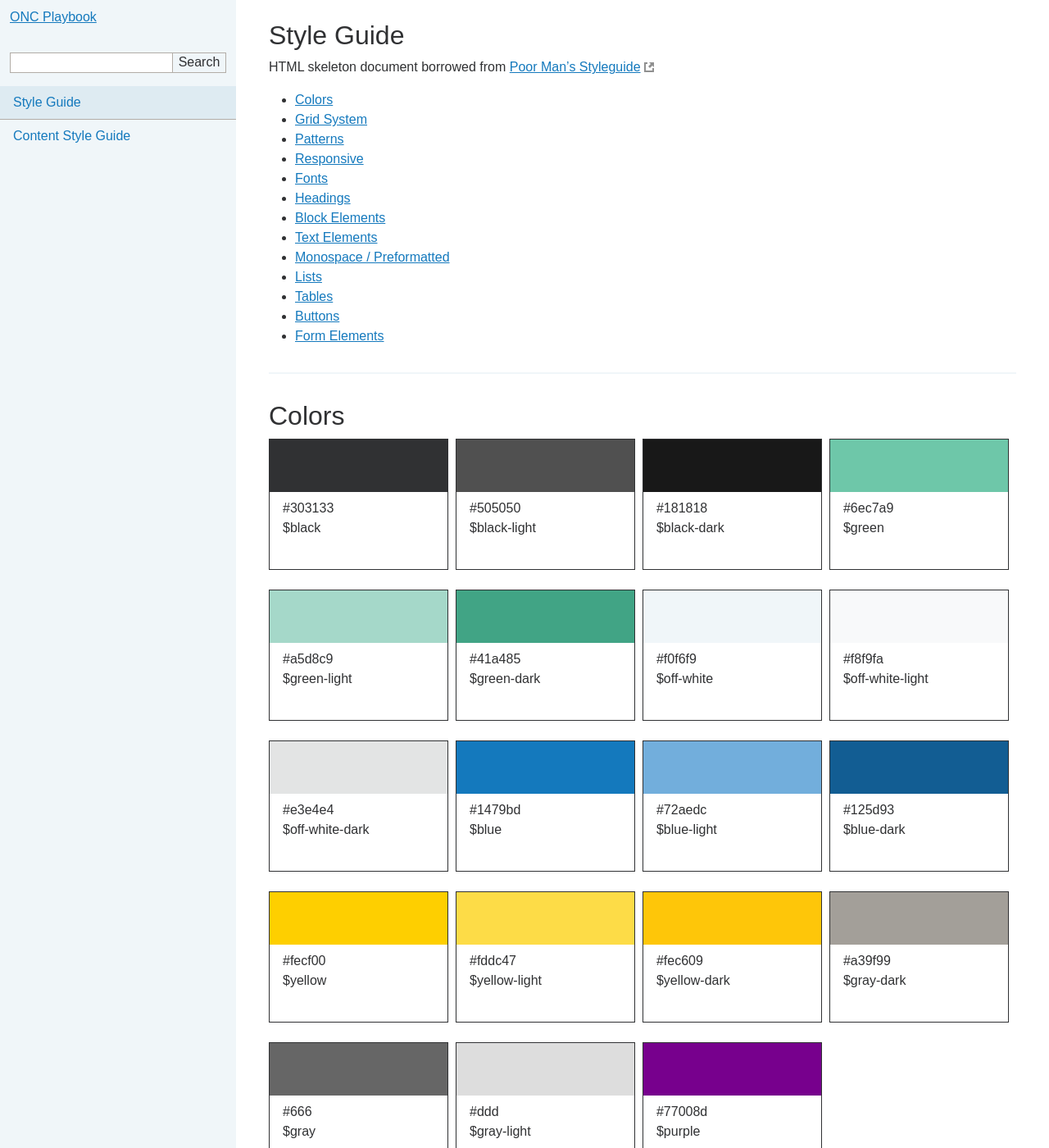
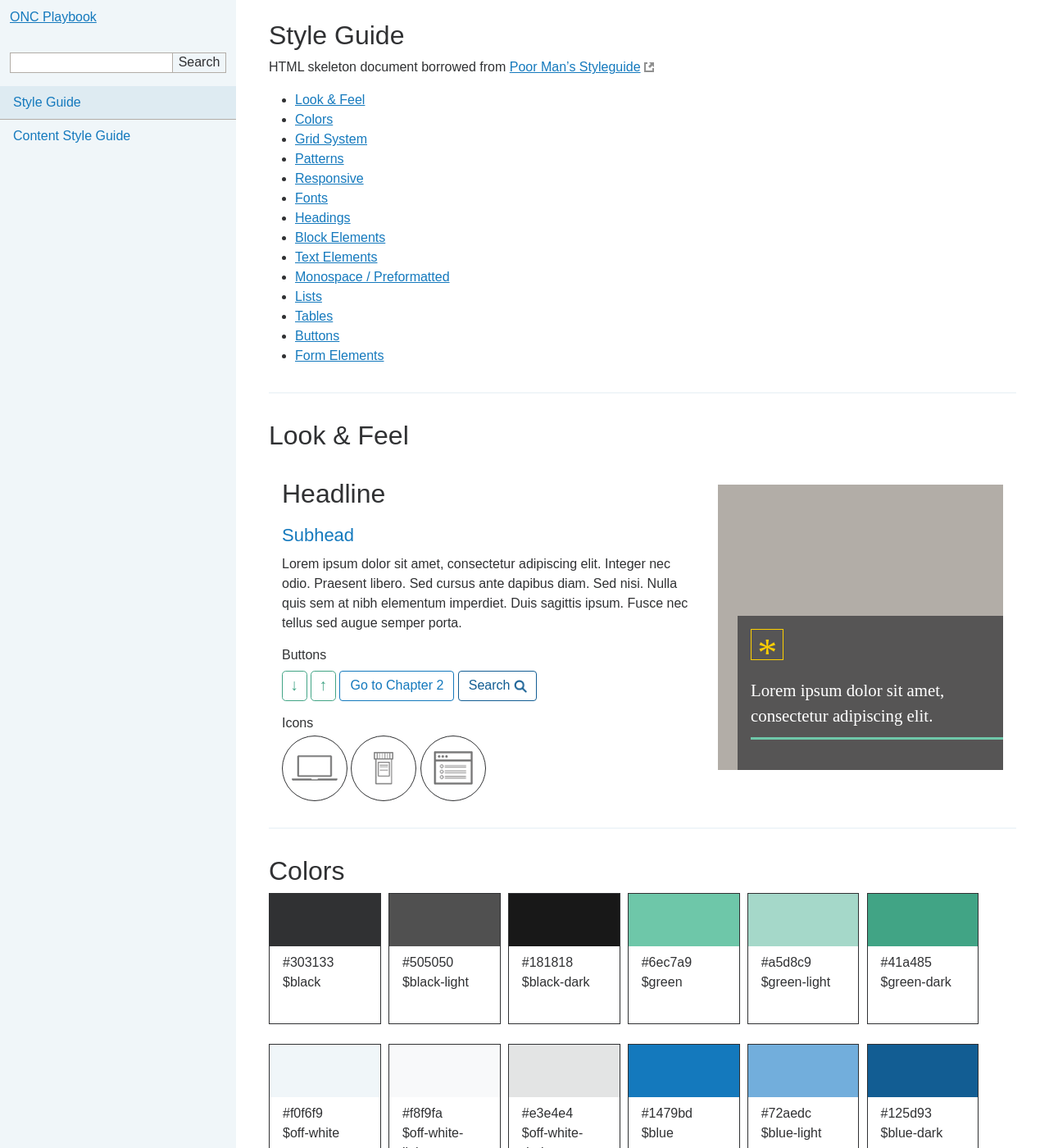
Before and after one commit to SriGovHealth/ONCHITPlaybook, a Jekyll site: the page built from _content/styleguide.html, in a window 1280 px wide and 1400 px high. Shown: the whole window at 82% size. Built offline with Jekyll 4.4.1, drawn with Linux system fonts in a browser that asks for light colours; some of the changed text lies outside the part shown.

Commit message:
Look and feel components

```diff
--- a/_content/styleguide.html
+++ b/_content/styleguide.html
@@ -12,6 +12,7 @@ permalink: /styleguide/
 <p>HTML skeleton document borrowed from <a href="https://github.com/bryanbraun/poor-mans-styleguide">Poor Man&rsquo;s Styleguide</a></p>
 
 <ul>
+  <li><a href="#look">Look &amp; Feel</a></li>
   <li><a href="#colors">Colors</a></li>
   <li><a href="#grids">Grid System</a></li>
   <li><a href="#patterns">Patterns</a></li>
@@ -26,6 +27,36 @@ permalink: /styleguide/
   <li><a href="#buttons">Buttons</a></li>
   <li><a href="#form-elements">Form Elements</a></li>
 </ul>
+
+<hr>
+
+<h1 id="look">Look &amp; Feel</h1>
+
+<div class="row">
+  <div class="grid-7">
+    <h1>Headline</h1>
+    <h2>Subhead</h2>
+    <p>Lorem ipsum dolor sit amet, consectetur adipiscing elit. Integer nec odio. Praesent libero. Sed cursus ante dapibus diam. Sed nisi. Nulla quis sem at nibh elementum imperdiet. Duis sagittis ipsum. Fusce nec tellus sed augue semper porta.</p>
+    <h3 class="h6">Buttons</h3>
+    <p><a class="btn btn-arrow" href="#" role="button">&darr;</a>
+    <a class="btn btn-arrow" href="#" role="button">&uarr;</a>
+    <a class="btn btn-chapter" href="#" role="button">Go to Chapter 2</a>
+    <a class="btn btn-search" href="#" role="button">Search</a></p>
+    <h3 class="h6">Icons</h3>
+    <div class="icon icon-computer">Computer</div>
+    <div class="icon icon-rx">Prescription</div>
+    <div class="icon icon-portal">Patient Portal</div>
+
+  </div>
+  <div class="grid-5 space-top-4">
+    <div class="callout">
+      <div class="callout-inner">
+        <div class="callout-icon" aria-hidden="true"><span>*</span></div>
+        <p>Lorem ipsum dolor sit amet, consectetur adipiscing elit.</p>
+      </div>
+    </div>
+  </div>
+</div>
 
 <hr>
 
@@ -226,6 +257,16 @@ permalink: /styleguide/
 </div>
 <div class="content">
 
+
+<h2>Callout</h2>
+
+<div class="callout">
+  <div class="callout-inner">
+    <div class="callout-icon" aria-hidden="true"><span>*</span></div>
+    <p>Lorem ipsum dolor sit amet, consectetur adipiscing elit.</p>
+  </div>
+</div>
+
 <h2>Pagination</h2>
 
 <div class="pagination">
@@ -262,6 +303,12 @@ permalink: /styleguide/
   <p class="search-label"><label for="query">Search</label></p>
   <p class="search-block"><input autocomplete="off" class="search-text" id="search-query" name="query" type="text" /> <input type="submit" class="search-button" value="Search" /></p>
 </form>
+
+<h2>Icons</h2>
+
+<div class="icon icon-computer">Computer</div>
+<div class="icon icon-rx">Prescription</div>
+<div class="icon icon-portal">Patient Portal</div>
 
 <hr>
 
@@ -559,10 +606,27 @@ for (i = 0; i &lt; divs.length; ++i) {
 
 <h1 id="buttons">Buttons</h1>
 
+<p><a class="btn btn-arrow" href="#" role="button">&darr;</a>
+<a class="btn btn-arrow" href="#" role="button">&uarr;</a>
+<a class="btn btn-chapter" href="#" role="button">Go to Chapter 2</a>
+<a class="btn btn-search" href="#" role="button">Search</a></p>
+
+<h2>Button Variants</h2>
+
 <p><a class="btn" href="#" role="button">Link</a>
 <button class="btn" type="submit">Button</button>
 <input class="btn" type="button" value="Input">
 <input class="btn" type="submit" value="Submit"></p>
+
+<p><a class="btn btn-chapter" href="#" role="button">Link</a>
+<button class="btn btn-chapter" type="submit">Button</button>
+<input class="btn btn-chapter" type="button" value="Input">
+<input class="btn btn-chapter" type="submit" value="Submit"></p>
+
+<p><a class="btn btn-search" href="#" role="button">Link</a>
+<button class="btn btn-search" type="submit">Button</button>
+<input class="btn btn-search" type="button" value="Input">
+<input class="btn btn-search" type="submit" value="Submit"></p>
 
 <p><a class="btn btn-dark" href="#" role="button">Link</a>
 <button class="btn btn-dark" type="submit">Button</button>
--- a/_sass/_patterns.scss
+++ b/_sass/_patterns.scss
@@ -101,33 +101,144 @@
   width: 75%;
 }
 
+.callout {
+  background-color: $gray;
+  font-family: $font-header-alt;
+  max-width: 25em;
+  padding-top: 10em;
+}
+
+.callout-inner {
+  background-color: rgba($black, .7);
+  color: $white;
+  margin-left: 1.5em;
+  padding: 1em 0 1em 1em;
+
+  p {
+    border-bottom: 3px solid $green;
+    font-size: 1.3em;
+    padding-bottom: .5em;
+    padding-right: .8em;
+  }
+}
+
+.callout-icon {
+  border: 1px solid $yellow;
+  color: $yellow;
+  display: inline-block;
+  font-size: 3em;
+  padding: 0;
+  text-align: center;
+
+  span {
+    display: block;
+    margin: 0 0 -.4em;
+    padding: 0 .15em;
+  }
+}
+
+.icon {
+  background-position: center center;
+  background-repeat: no-repeat;
+  border: 1px solid $black;
+  border-radius: 4em;
+  display: inline-block;
+  height: 5em;
+  text-indent: -999em;
+  width: 5em;
+}
+
+.icon-computer {
+  background-image: url('../img/icon-computer.png');
+  background-size: 3.5em;
+}
+
+.icon-rx {
+  background-image: url('../img/icon-rx.png');
+  background-size: 1.5em;
+}
+
+.icon-portal {
+  background-image: url('../img/icon-portal.png');
+  background-size: 3em;
+}
+
 .btn {
-  background-color: $off-white;
+  background-color: $white;
   background-image: none;
-  border: 1px solid $off-white;
+  border: 1px solid $green-dark;
   border-radius: .25em;
-  color: $black;
+  color: $green-dark;
   cursor: pointer;
   display: inline-block;
+  font-family: $font-header;
   font-size: 1em;
   font-weight: 400;
   line-height: 1.4;
   margin-bottom: 0;
-  padding: .25em .75em;
+  padding: .4em .75em;
   text-align: center;
   text-decoration: none;
+  transition: all .4s;
   vertical-align: middle;
   white-space: nowrap;
 
   &:hover,
   &:focus {
-    background-color: $off-white;
-    color: $black;
+    background-color: $green;
+    border-color: $green;
+    color: $white;
+    transition: all .4s;
   }
 
   &:active {
-    background-color: $off-white;
-    color: $black;
+    background-color: $green;
+    border-color: $green;
+    color: $white;
+    transition: all .4s;
+  }
+}
+
+.btn-chapter {
+  border: 1px solid $blue;
+  color: $blue;
+
+  &:hover,
+  &:focus {
+    background-color: $blue;
+    border-color: $blue;
+    color: $white;
+  }
+
+  &:active {
+    background-color: $blue;
+    border-color: $blue;
+    color: $white;
+  }
+}
+
+.btn-search {
+  background-image: url('../img/icon-search.png');
+  background-position: 85% center;
+  background-repeat: no-repeat;
+  background-size: 1em;
+  border: 1px solid $blue-dark;
+  color: $blue-dark;
+  padding-right: 2em;
+
+  &:hover,
+  &:focus {
+    background-color: $blue-dark;
+    background-image: url('../img/icon-search-hover.png');
+    border-color: $blue-dark;
+    color: $white;
+  }
+
+  &:active {
+    background-color: $blue-dark;
+    background-image: url('../img/icon-search-hover.png');
+    border-color: $blue-dark;
+    color: $white;
   }
 }
 
@@ -143,18 +254,27 @@
 
 .btn-dark {
   background-color: $black;
+  border-color: $black;
   color: $white;
 
   &:hover,
   &:focus {
     background-color: $gray;
+    border-color: $gray;
     color: $white;
   }
 
   &:active {
     background-color: $black;
+    border-color: $gray;
     color: $white;
   }
+}
+
+.btn-arrow {
+  font-size: 1.2em;
+  font-weight: 700;
+  padding: .23em .5em;
 }
 
 // match base and hover state to avoid
@@ -189,7 +309,7 @@
     float: left;
     margin-right: 1%;
     min-height: 10em;
-    width: 24%;
+    width: 15%;
   }
 }
 
--- a/_sass/_typography.scss
+++ b/_sass/_typography.scss
@@ -61,6 +61,7 @@ h1,
 
 h2,
 .h2 {
+  color: $blue;
   font-size: 1.375em;
   font-weight: 400;
   line-height: 1.4;
@@ -169,7 +170,7 @@ cite {
 
 blockquote {
   border-left: 1px solid $off-white;
-  color: $gray;
+  color: $black-light;
   font-style: italic;
   line-height: 1.3;
   margin-bottom: 1em;
```
Also changed, not shown: img/icon-computer.png (added), img/icon-portal.png (added), img/icon-rx.png (added), img/icon-search-hover.png (added), img/icon-search.png (added).
